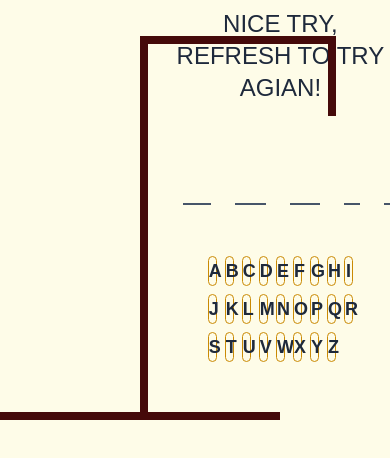
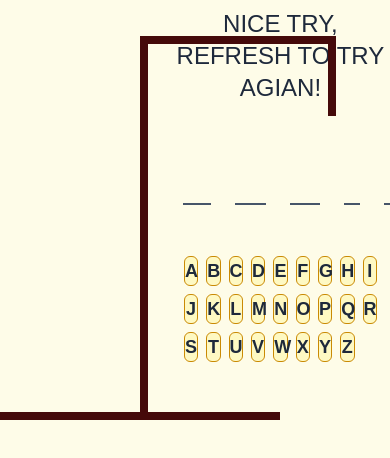
Before and after one commit to masoumehmohebbi/typescript-react-hangman, a React (Vite) app: page / in a window 390 px wide. Shown: the top 458 px of the page. Built offline with nearby package versions, Linux system fonts and the light colour scheme; a web font is replaced by a local one.

Commit message:
Responsive-Styles Keyboard.tsx

```diff
--- a/src/componenets/Keyboard.tsx
+++ b/src/componenets/Keyboard.tsx
@@ -42,7 +42,7 @@ function Keyboard({setGuessedLetters,activeKey,UnactiveKey}:KeyboardProps) {
   }
   return (
 
-<div className="grid grid-cols-9 w-[70%] mx-auto mt-11">
+<div className="grid grid-cols-9 w-11/12 md:w-[70%] mx-auto mt-11">
   {KEYS.map((key)=>{
       const isActive = activeKey.includes(key)
       const unActive = UnactiveKey.includes(key)
@@ -53,7 +53,7 @@ function Keyboard({setGuessedLetters,activeKey,UnactiveKey}:KeyboardProps) {
     onClick={(e)=>handleClick(key,e)}
     className={` ${isActive && "!text-green-500 opacity-60"}
     ${unActive && "!text-red-500 opacity-60"}
-    col-span-1 rounded-md font-bold text-slate-800 aspect-square border m-1 border-yellow-600 text-lg capitalize`}
+    col-span-1 bg-yellow-100 duration-500 hover:scale-105 transition-all ease-in-out rounded-md font-bold text-slate-800 aspect-square border m-1 border-yellow-600 text-lg capitalize`}
     key={key}>
       {key}
       </button>
```
